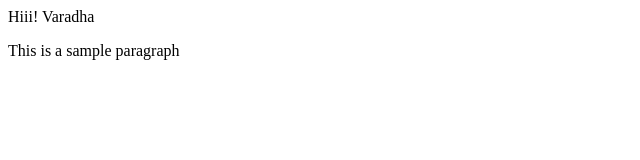
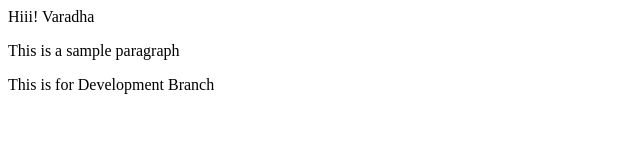
Before and after one commit to Varadharavi/Odin-Project, a plain HTML site: page index.html in a window 1280 px wide. Shown: the whole page, without its empty margins (0-640 px from the left). Drawn offline with Linux system fonts and the light colour scheme.

Commit message:
Updated Index HTML with Dev paragraph

```diff
--- a/index.html
+++ b/index.html
@@ -5,5 +5,6 @@
 <body>
 Hiii! Varadha
 <p>This is a sample paragraph</p>
+<p>This is for Development Branch</p>
 </body>
 </html>
```
